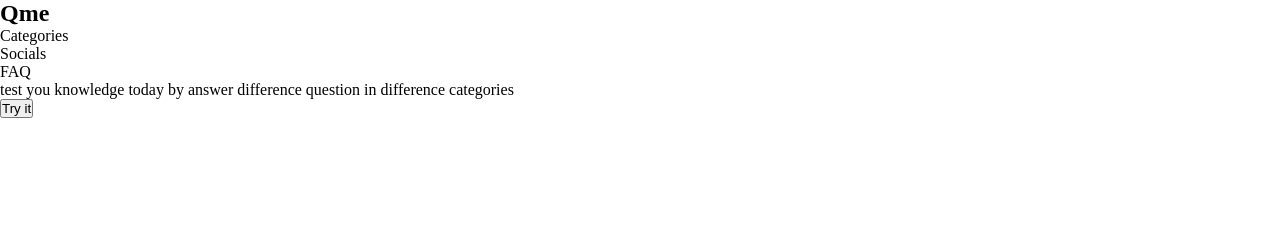
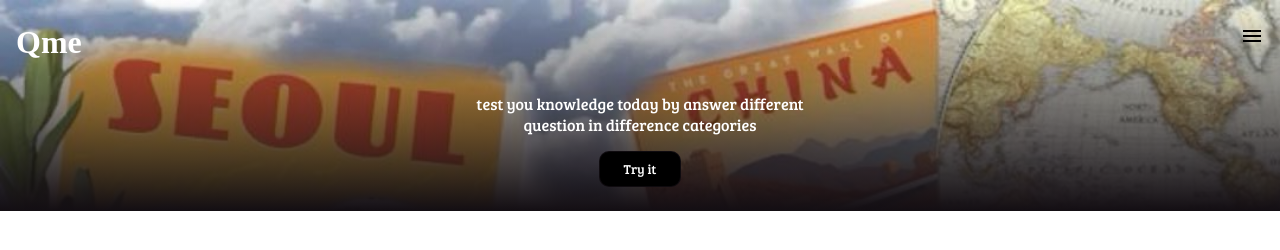
Before and after one commit to Deuzi/Qme, a plain HTML site: page Qme-First-page/index.html in a window 1280 px wide. Drawn offline with Linux system fonts and the light colour scheme; a web font is replaced by a local one.

Commit message:
first commit of the day

```diff
--- a/Qme-First-page/Qme.css
+++ b/Qme-First-page/Qme.css
@@ -2,3 +2,62 @@
     padding: 0;
     margin: 0;
 }
+/* font-family: "IBM Plex Mono",
+monospace; */
+
+/* font-family: "Cherry Bomb One",
+system-ui; */
+body{
+    font-family: "Bree Serif", serif;
+}
+
+#intro{
+    padding: 1.5rem 1rem;
+    background: linear-gradient(to top, rgba(19, 14, 19, 1), rgba(0, 0, 0, 0)),
+            url('img/mainSec.jpg');;
+    background-repeat: no-repeat;
+    background-size: cover;
+    height: 30%;
+    color: #ffff;
+
+
+    header{
+        display: flex;
+        justify-content: space-between;
+
+        h1{
+            font-family: "Cherry Bomb One", serif;
+            font-size: 2rem;
+        }
+    }
+    nav{
+        #menu{
+            cursor: pointer;
+        }
+        ul{
+            list-style: none;
+            display: none;
+        }
+        li{
+            padding-right: 1rem ;
+        }
+    }
+
+
+    #hero-section{
+        text-align: center;
+        margin-top: 2rem;
+
+        #category-ref{
+            font-family: "Bree Serif", serif;;
+            background-color: black;
+            padding: 0.5rem 1.5rem;
+            margin-top: 1rem;
+            color: #ffff;
+            border-radius: 10px;
+            border: 1px solid #130e13cc;
+            cursor: pointer;
+        }
+    }
+
+}
--- a/Qme-First-page/index.html
+++ b/Qme-First-page/index.html
@@ -5,6 +5,11 @@
     <meta name="viewport" content="width=device-width, initial-scale=1.0">
     <title>Qme</title>
     <link rel="stylesheet" href="/Qme-First-page/Qme.css">
+    <link rel="preconnect" href="https://fonts.googleapis.com">
+    <link rel="preconnect" href="https://fonts.gstatic.com" crossorigin>
+    <link
+        href="https://fonts.googleapis.com/css2?family=Bree+Serif&family=Cherry+Bomb+One&family=IBM+Plex+Mono:ital,wght@0,100;0,200;0,300;0,400;0,500;0,600;0,700;1,100;1,200;1,300;1,400;1,500;1,600;1,700&family=Kablammo&display=swap"
+        rel="stylesheet">
 </head>
 <body>
     <main>
@@ -12,6 +17,9 @@
             <header>
                 <h1 id="logo-name">Qme</h1>
                 <nav id="nav-bar">
+                    <svg xmlns="http://www.w3.org/2000/svg" height="24px" viewBox="0 -960 960 960" width="24px" fill="#000000" id="menu">
+                        <path d="M120-240v-80h720v80H120Zm0-200v-80h720v80H120Zm0-200v-80h720v80H120Z" />
+                    </svg>
                     <ul>
                         <li>Categories</li>
                         <li>Socials</li>
@@ -19,13 +27,13 @@
                     </ul>
                 </nav>
             </header>
+
             <section id="hero-section">
                 <div id="brief-info">
-                    <p> test you knowledge today by answer difference question in difference categories</p>
+                    <p> test you knowledge today by answer different <br> question in difference categories</p>
                     <button id="category-ref">Try it</button>
                 </div>
             </section>
-
         </section>
     </main>
     <script src="/Qme-First-page/Qme.JS"></script>
```
